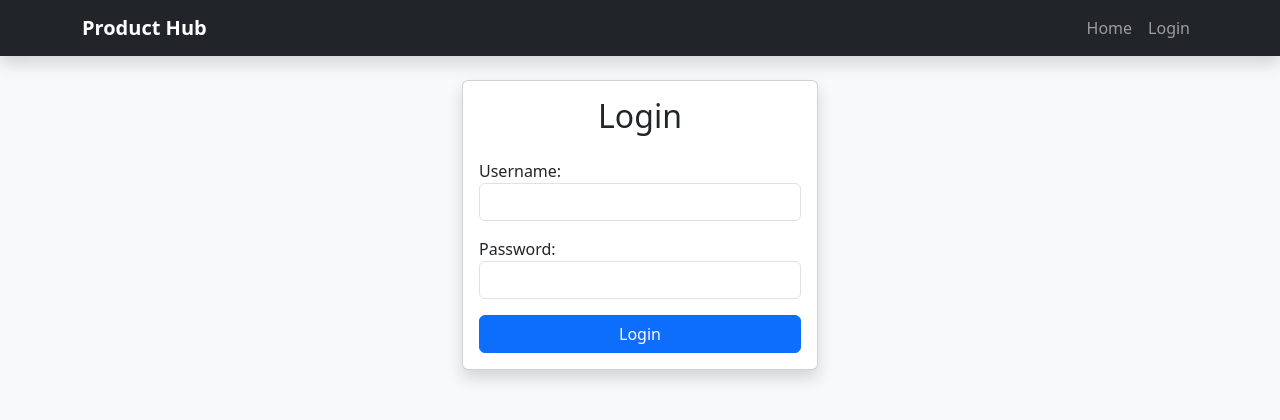
After one commit to elkaz84/product-hub, a Django app: page /accounts/login/ in a window 1280 px wide. The commit adds this page. Shown: the top 420 px of the page. Run offline with Django 5.2, Linux system fonts and the light colour scheme.

Commit message:
Implement user authentication with login/logout views and templates

```diff
--- a/product_hub/settings.py
+++ b/product_hub/settings.py
@@ -93,3 +93,5 @@ STATIC_ROOT = os.path.join(BASE_DIR, 'staticfiles')
 
 # Default primary key field type
 DEFAULT_AUTO_FIELD = 'django.db.models.BigAutoField'
+LOGIN_REDIRECT_URL = 'product_list'
+LOGOUT_REDIRECT_URL = 'product_list'
--- a/product_hub/urls.py
+++ b/product_hub/urls.py
@@ -1,7 +1,8 @@
 from django.contrib import admin
-from django.urls import path, include # Add include here
+from django.urls import path, include
 
 urlpatterns = [
     path('admin/', admin.site.urls),
-    path('', include('catalog.urls')), # This makes catalog the home page
+    path('accounts/', include('django.contrib.auth.urls')), # This adds login/logout
+    path('', include('catalog.urls')),
 ]
--- a/templates/catalog/base.html
+++ b/templates/catalog/base.html
@@ -6,13 +6,59 @@
     <title>Product Hub</title>
     <!-- Bootstrap CSS -->
     <link href="https://cdn.jsdelivr.net/npm/bootstrap@5.3.0/dist/css/bootstrap.min.css" rel="stylesheet">
+    <style>
+        /* Custom style to make the logout button look like a nav link */
+        .nav-logout-btn {
+            background: none;
+            border: none;
+            padding: var(--bs-nav-link-padding-y) var(--bs-nav-link-padding-x);
+            font-size: var(--bs-nav-link-font-size);
+            font-weight: var(--bs-nav-link-font-weight);
+            color: var(--bs-navbar-active-color);
+            text-decoration: none;
+        }
+        .nav-logout-btn:hover {
+            color: rgba(255, 255, 255, 0.75);
+        }
+    </style>
 </head>
 <body class="bg-light">
 
     <!-- Navigation -->
-    <nav class="navbar navbar-expand-lg navbar-dark bg-dark mb-4">
+    <nav class="navbar navbar-expand-lg navbar-dark bg-dark mb-4 shadow">
         <div class="container">
-            <a class="navbar-brand" href="{% url 'product_list' %}">Product Hub</a>
+            <a class="navbar-brand fw-bold" href="{% url 'product_list' %}">Product Hub</a>
+            <button class="navbar-toggler" type="button" data-bs-toggle="collapse" data-bs-target="#navbarNav">
+                <span class="navbar-toggler-icon"></span>
+            </button>
+            <div class="collapse navbar-collapse" id="navbarNav">
+                <ul class="navbar-nav ms-auto align-items-center">
+                    <li class="nav-item">
+                        <a class="nav-link" href="{% url 'product_list' %}">Home</a>
+                    </li>
+
+                    {% if user.is_authenticated %}
+                        <li class="nav-item">
+                            <span class="navbar-text mx-3 text-info">
+                                Hello, <strong>{{ user.username }}</strong>
+                            </span>
+                        </li>
+                        <li class="nav-item">
+                            <a class="nav-link" href="/admin/">Admin</a>
+                        </li>
+                        <li class="nav-item">
+                            <form action="{% url 'logout' %}" method="post" class="d-inline">
+                                {% csrf_token %}
+                                <button type="submit" class="nav-logout-btn">Logout</button>
+                            </form>
+                        </li>
+                    {% else %}
+                        <li class="nav-item">
+                            <a class="nav-link" href="{% url 'login' %}">Login</a>
+                        </li>
+                    {% endif %}
+                </ul>
+            </div>
         </div>
     </nav>
 
--- /dev/null
+++ b/templates/registration/login.html
@@ -0,0 +1,25 @@
+{% extends 'catalog/base.html' %}
+
+{% block content %}
+<div class="row justify-content-center">
+    <div class="col-md-6 col-lg-4">
+        <div class="card shadow">
+            <div class="card-body">
+                <h2 class="card-title text-center mb-4">Login</h2>
+                <form method="post">
+                    {% csrf_token %}
+                    <div class="mb-3">
+                        {{ form.username.label_tag }}
+                        <input type="text" name="username" class="form-control" required>
+                    </div>
+                    <div class="mb-3">
+                        {{ form.password.label_tag }}
+                        <input type="password" name="password" class="form-control" required>
+                    </div>
+                    <button type="submit" class="btn btn-primary w-100">Login</button>
+                </form>
+            </div>
+        </div>
+    </div>
+</div>
+{% endblock %}
```
